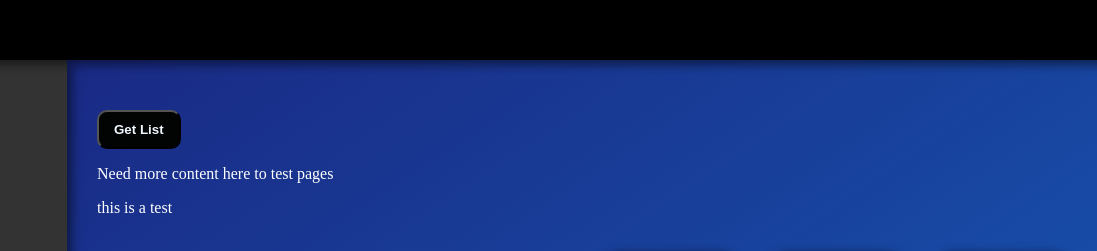
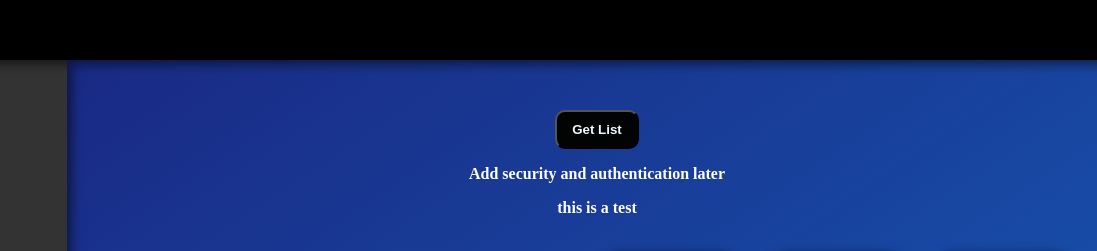
Before and after one commit to DavidKH01/RW_list, a plain HTML site: page rw_frontend/rw_homepage.html in a window 1280 px wide. Shown: the part 170-421 px from the top of the page, 183-1280 px from the left. Drawn offline with Linux system fonts and the light colour scheme.

Commit message:
minor changes

```diff
--- a/rw_frontend/css/rw_style.css
+++ b/rw_frontend/css/rw_style.css
@@ -1,5 +1,6 @@
 body{
  background-color: black;
+ width: auto;
 }
 
 .css-div1{
@@ -12,9 +13,10 @@ body{
 }
 
 .css-div1-content{
-  margin-left: 250px;
-  color: aliceblue;
+  color: rgb(255, 254, 254);
   font-weight: bold;
+  text-align: center;
+
 }
 
 button{
--- a/rw_frontend/rw_homepage.html
+++ b/rw_frontend/rw_homepage.html
@@ -16,15 +16,15 @@
         </header>
 
         <div class="css-div1">
-                <div class="css-div1-content"></div>
+                <div class="css-div1-content">
+                    <button onclick="
+                        test()
+                    ">Get List</button>
+                    <p>Add security and authentication later</p>
 
-                <button onclick="
-                    test()
-                ">Get List</button>
-                <p>Need more content here to test pages</p>
-
-                <p id="show_list"></p>
-                <p id ="show_test"></p>
+                    <p id="show_list"></p>
+                    <p id ="show_test"></p>
+                </div>
 
                 <div class="css-tile-container">
                     <div class="tile">
@@ -79,7 +79,6 @@
                         </div>
                     </div>
                 </div>
-            </div>
         </div>
 
         <div class="sidenav">
```
